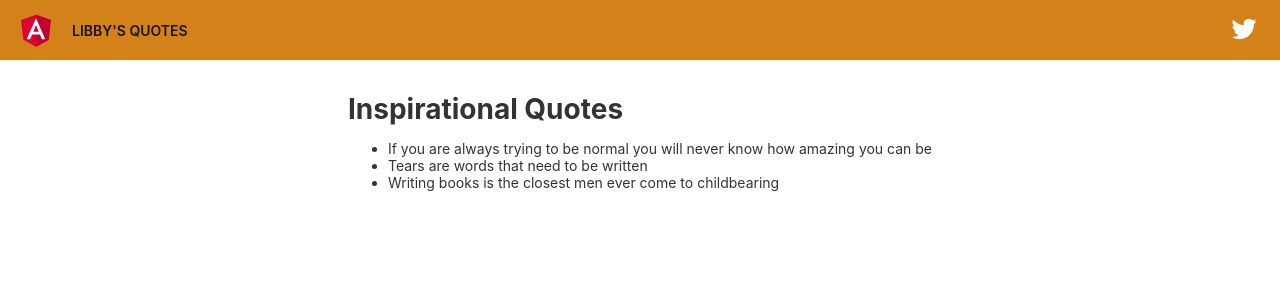
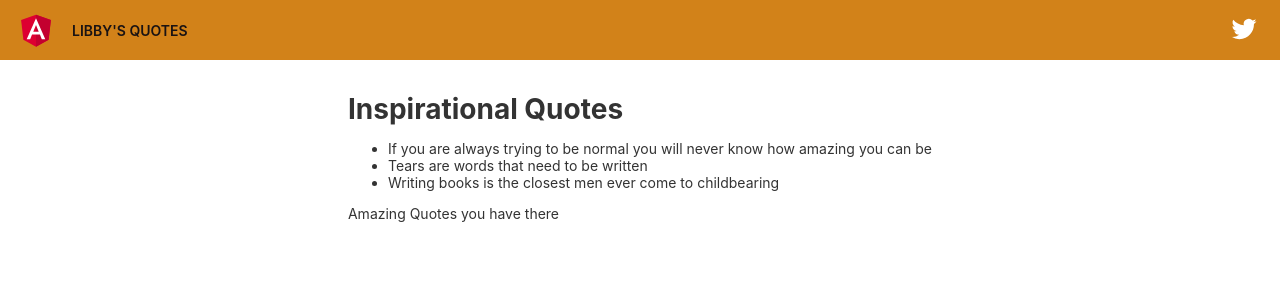
Before and after one commit to Libb521/quotes, an Angular app: page / in a window 1280 px wide. Shown: the top 300 px of the page. Built offline with nearby package versions, Linux system fonts and the light colour scheme.

Commit message:
i added a <p> tag that shows a statement when the quotes are more than 3 inspirational quotes in the app.component.html

```diff
--- a/src/app/app.component.html
+++ b/src/app/app.component.html
@@ -342,6 +342,7 @@
           {{quote.name}}
         </li>
     </ul>
+    <p *ngIf='quotes.length > 2'>Amazing Quotes you have there</p>
     </div>
 
 
```
